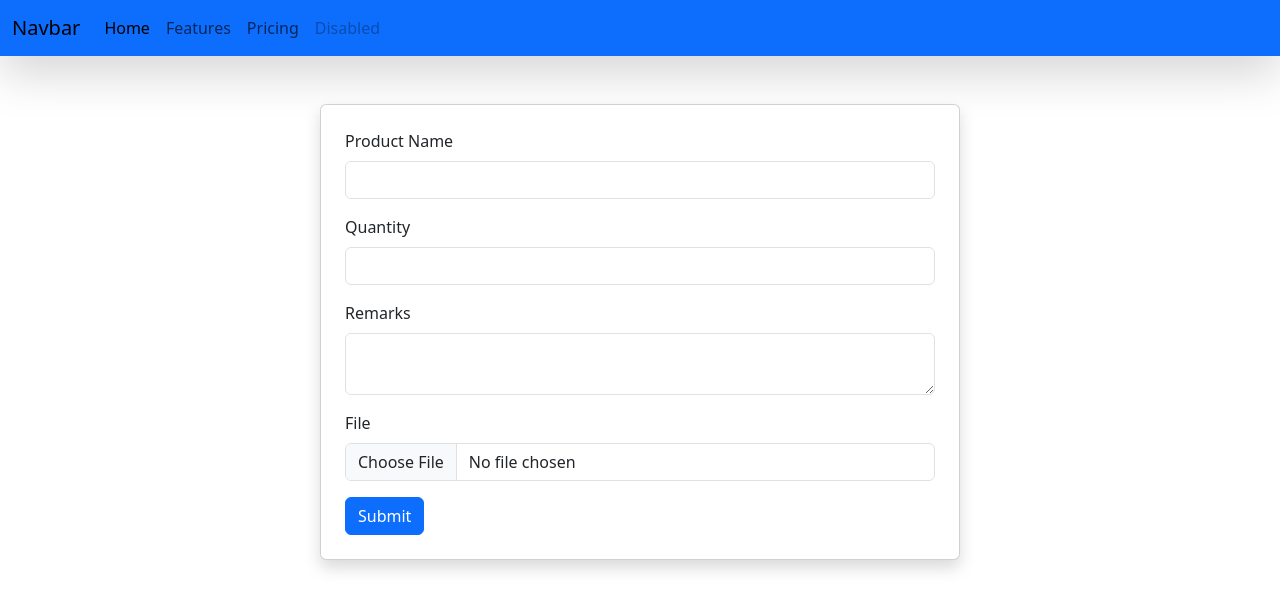
After one commit to boxabhi/DJANGO_GEEKS_FOR_GEEKS_COURSE, a Django app: page /request-product/ in a window 1280 px wide. The commit adds this page. Shown: the top 610 px of the page. Run offline with Django 5.2, Linux system fonts and the light colour scheme.

Commit message:
django-forms

```diff
--- a/core/urls.py
+++ b/core/urls.py
@@ -16,11 +16,12 @@ Including another URLconf
 """
 from django.contrib import admin
 from django.urls import path
-from home.views import index, about, contact , dynamic_url  ,project
+from home.views import index, about, contact , dynamic_url  ,project , request_product
 
 urlpatterns = [
     path('', index , name="index"),
     path('<int:id>/<int:name>/', dynamic_url , name="dynamic_url"),
+    path('request-product/' , request_product , name="request_product"),
     path('about/', about , name="about"),
     path('contact/', contact , name="contact"),
     path('admin/', admin.site.urls),
--- /dev/null
+++ b/home/templates/request.html
@@ -0,0 +1,76 @@
+{% extends "base.html"%}
+
+{% block start %}
+<nav class="navbar navbar-expand-lg bg-primary shadow-lg ">
+    <div class="container-fluid">
+      <a class="navbar-brand" href="#">Navbar</a>
+      <button class="navbar-toggler" type="button" data-bs-toggle="collapse" data-bs-target="#navbarNav" aria-controls="navbarNav" aria-expanded="false" aria-label="Toggle navigation">
+        <span class="navbar-toggler-icon"></span>
+      </button>
+      <div class="collapse navbar-collapse" id="navbarNav">
+        <ul class="navbar-nav">
+          <li class="nav-item">
+            <a class="nav-link active" aria-current="page" href="#">Home</a>
+          </li>
+          <li class="nav-item">
+            <a class="nav-link" href="#">Features</a>
+          </li>
+          <li class="nav-item">
+            <a class="nav-link" href="#">Pricing</a>
+          </li>
+          <li class="nav-item">
+            <a class="nav-link disabled" aria-disabled="true">Disabled</a>
+          </li>
+        </ul>
+      </div>
+    </div>
+  </nav>
+<div class="col-6 mx-auto card shadow p-4 mt-5">
+    {% if messages %}
+    {% for message in messages %}
+    <div class="alert alert-{{ message.tags }}" role="alert">
+        {{ message }}
+      </div>
+      {% endfor %}
+      {% endif %}
+
+
+
+<form method = "POST" enctype="multipart/form-data">
+    {% csrf_token %}
+    <div class="mb-3">
+      <label for="exampleInputEmail1" class="form-label">Product Name</label>
+      <input type="text"
+      name="product_name"
+      class="form-control" id="exampleInputEmail1" aria-describedby="emailHelp">
+    </div>
+    <div class="mb-3">
+      <label for="exampleInputPassword1" class="form-label">Quantity</label>
+      <input type="number" required
+      name="quantity"
+      class="form-control" id="exampleInputPassword1">
+    </div>
+
+    <div class="mb-3">
+        <label for="exampleInputPassword1" class="form-label">Remarks</label>
+        <textarea
+      name="remarks"required
+        class="form-control"></textarea>
+        </div>
+
+
+        <div class="mb-3">
+            <label for="exampleInputPassword1" class="form-label">File </label>
+            <input type="file"
+            name="file"required
+            class="form-control" id="exampleInputPassword1">
+          </div>
+
+
+
+    <button type="submit" class="btn btn-primary">Submit</button>
+  </form>
+
+</div>
+
+{% endblock %}
--- a/home/views.py
+++ b/home/views.py
@@ -1,7 +1,10 @@
-from django.shortcuts import render
+from django.shortcuts import render , redirect
 from django.http import HttpResponse
 from django.views import View
 import random
+from home.forms import ContactForm
+from home.models import Contact, Product
+from django.contrib import messages
 
 
 
@@ -26,8 +29,59 @@ def about(request):
     return render(request, 'about.html')
 
 def contact(request):
-    return render(request, 'contact.html')
 
+    if request.method == "POST":
+        form = ContactForm(request.POST, request.FILES)
+        if form.is_valid():
+            form.save()
+            return redirect('/contact/')
+
+
+    form = ContactForm()
+    context = {'form' : form}
+    return render(request, 'contact.html' , context)
+
+
+
+def checkEmptyorNot(value):
+    return value is None or value is ''
+
+def request_product(request):
+
+    if request.method == "POST":
+        product_name = request.POST.get('product_name')
+        description = request.POST.get('remarks')
+        quantity = request.POST.get('quantity')
+        file = request.FILES['file']
+
+        if checkEmptyorNot(product_name):
+            messages.warning(request, "Product name cannot be null")
+            return redirect('/request-product/')
+
+        if checkEmptyorNot(description):
+            messages.warning(request, "description  cannot be null")
+            return redirect('/request-product/')
+
+
+        if int(quantity) > 50 or int(quantity) <= 0:
+            messages.warning(request, "Quantity cannot exceed more than 50 or less than 0")
+            return redirect('/request-product/')
+
+        if str(file).split('.')[1] != "pdf":
+            messages.warning(request, "Only Pdf files are allowed")
+            return redirect('/request-product/')
+
+
+        product = Product.objects.create(
+           product_name = product_name,
+            description = description,
+            quantity  = quantity,
+            file = file ,
+        )
+        messages.success(request, "Product created.")
+        return redirect('/request-product/')
+
+    return render(request, 'request.html')
 
 def dynamic_url(request,id, name):
     print(f"This is the value that we got in the func -> {id}")
```
Also changed, not shown: home/forms.py (added, +13 -0 lines), home/models.py (+25 -0 lines), home/templates/contact.html (+22 -3 lines), home/migrations/0020_student_is_deleted.py (added), home/migrations/0021_contact.py (added), home/migrations/0022_alter_contact_gender.py (added), home/migrations/0023_contact_phone_number.py (added), home/migrations/0024_contact_file.py (added), home/migrations/0025_product_description_product_quantity.py (added), home/migrations/0026_product_file.py (added), product/files/three-cherries-leaf-isolated-white-background-34667253.webp (added), product/files/three-cherries-leaf-isolated-white-background-34667253_BBv9rhf.webp (added), 4 other files.
